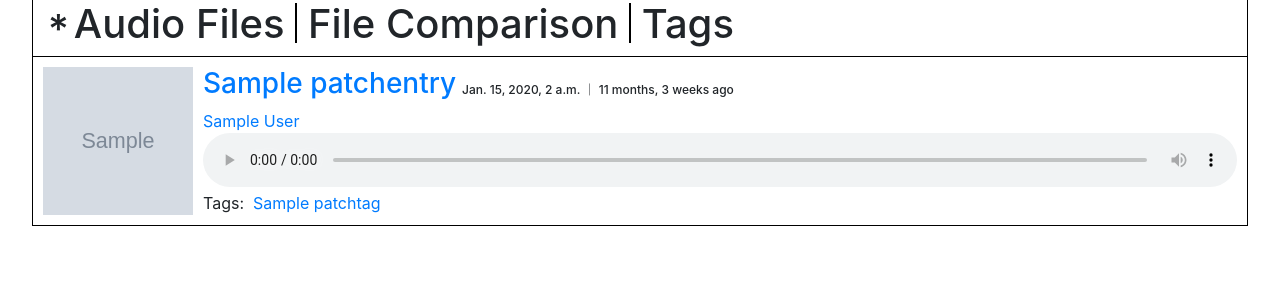
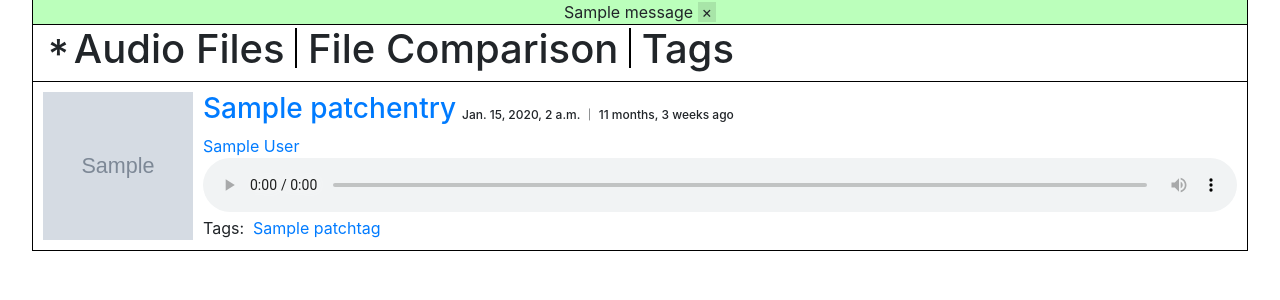
Before and after one commit to wlaub/tttweb, a Django app: page /en/patches/ in a window 1280 px wide. Shown: the top 300 px of the page. Run offline with Django 3.2, Linux system fonts and the light colour scheme; tables that the repository leaves empty hold one stand-in row (values such as "Sample post"); grey boxes marked "Sample" are stand-in pictures; one stand-in notice (Sample message) is shown.

Commit message:
optional message close button

```diff
--- a/patches/static/patches/style.css
+++ b/patches/static/patches/style.css
@@ -10,6 +10,46 @@ li > p {
     margin-top: 0;
     margin-bottom: 0;
 }
+
+/* Message styling */
+
+.message-success {
+    border-bottom: 1px solid black;
+    text-align:center;
+    background:#bbffbb;
+}
+.message-info {
+    border-bottom: 1px solid black;
+    text-align:center;
+    background:#bbbbff;
+}
+.message-warning {
+    border-bottom: 1px solid black;
+    text-align:center;
+    background:#ffff88;
+}
+.message-error {
+    border-bottom: 1px solid black;
+    text-align:center;
+    background:#ff8888;
+}
+.message-debug {
+    border-bottom: 1px solid black;
+    text-align:center;
+    background:#ff88ff;
+}
+
+.message-close {
+    cursor: pointer;
+    background : rgba(0,0,0,.1);
+    padding-left: 0.25em;
+    padding-right: 0.25em;
+}
+
+
+
+
+
 
 /* Header */
 
--- a/patches/templates/patches/base_list.html
+++ b/patches/templates/patches/base_list.html
@@ -7,6 +7,24 @@ List Base
 {% block body %}
 <div class="container entry-list">
 
+{% for message in messages %}
+<div class="message-{{message.level_tag}}" id="message-{{forloop.counter}}">
+    {{message}}
+    <!--    <span>&times;</span>-->
+    <script>
+        closebutton = document.createElement("span");
+        closebutton.classList.add('message-close')
+        closebutton.innerHTML = '&times;'
+        thisdiv = document.getElementById("message-{{forloop.counter}}");
+        thisdiv.appendChild(closebutton)
+        closebutton.addEventListener("click", function(){
+            this.parentElement.style.display='none';
+            });
+
+    </script>
+</div>
+{% endfor %}
+
     {% block list_body%}
     {% endblock %}
 
--- a/patches/views.py
+++ b/patches/views.py
@@ -5,6 +5,8 @@ from django.http import HttpResponse, HttpResponseRedirect
 from django.views import generic
 
 from django.core.exceptions import ObjectDoesNotExist
+
+from django.contrib import messages
 
 from django.db.models import Q
 
@@ -89,9 +91,6 @@ class CompareView(generic.ListView):
             return None
 
     def post(self, request, *args, **kwargs):
-        print(request.POST)
-        print(request.META.get('REMOTE_ADDR'))
-
         origin_id = request.META.get('REMOTE_ADDR')
 
         md5 = hashlib.md5()
@@ -166,15 +165,13 @@ class CompareView(generic.ListView):
         else:
             answer.count_b+=1
 
-        answer.save()
-        answer_detail.save()
-
-        print(answer)
-        print(answer_detail)
-
-        allresp = models.BinaryResponseDetail.objects.filter(answer=answer)
-        print(allresp)
-
+        try:
+            answer.save()
+            answer_detail.save()
+        except Exception as e:
+            message.add_message(request, messages.ERROR, 'Failed to record comparison response: {e}')
+        else:
+            messages.add_message(request, messages.SUCCESS, 'Comparison recorded')
 
         return HttpResponseRedirect(request.path)
 
```
